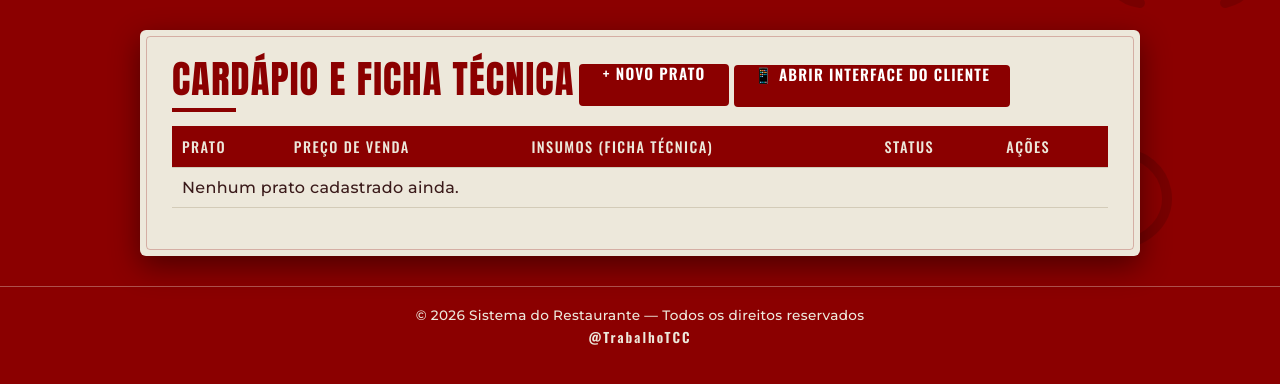
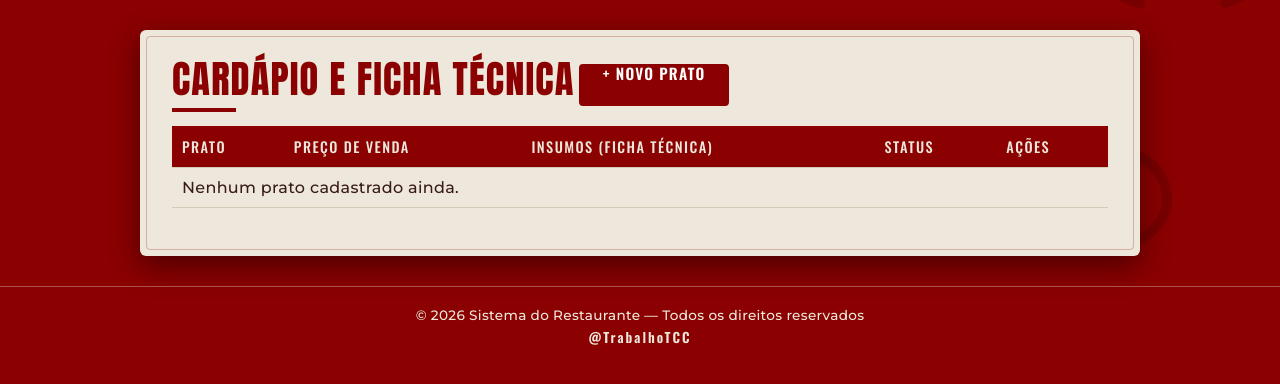
Before and after one commit to yas08C/tcc-restaurante, a Django app: template restaurante_app/restaurante_app/templates/prato_list.html in a window 1280 px wide. Shown: the part 77-461 px from the top of the page. Run offline with Django 5.2, Linux system fonts and the light colour scheme; the template is opened without the code that fills it, so the values that code supplies are empty; parts of the project's set-up code (start-up, migrations or seed data) failed here and were passed over.

Commit message:
Atualiza template da lista de pratos

```diff
--- a/restaurante_app/restaurante_app/templates/prato_list.html
+++ b/restaurante_app/restaurante_app/templates/prato_list.html
@@ -5,10 +5,6 @@
 <a href="{% url 'prato_create' %}" class="btn btn-success" style="margin-bottom: 12px; display:inline-block;">
     + Novo Prato
 </a>
-<a href="{% url 'cliente_cardapio' slug_cliente %}" target="_blank" class="btn btn-primary" style="margin-bottom: 12px; display:inline-block;">
-    📱 Abrir interface do cliente
-</a>
-
 <table>
     <thead>
         <tr>
```
